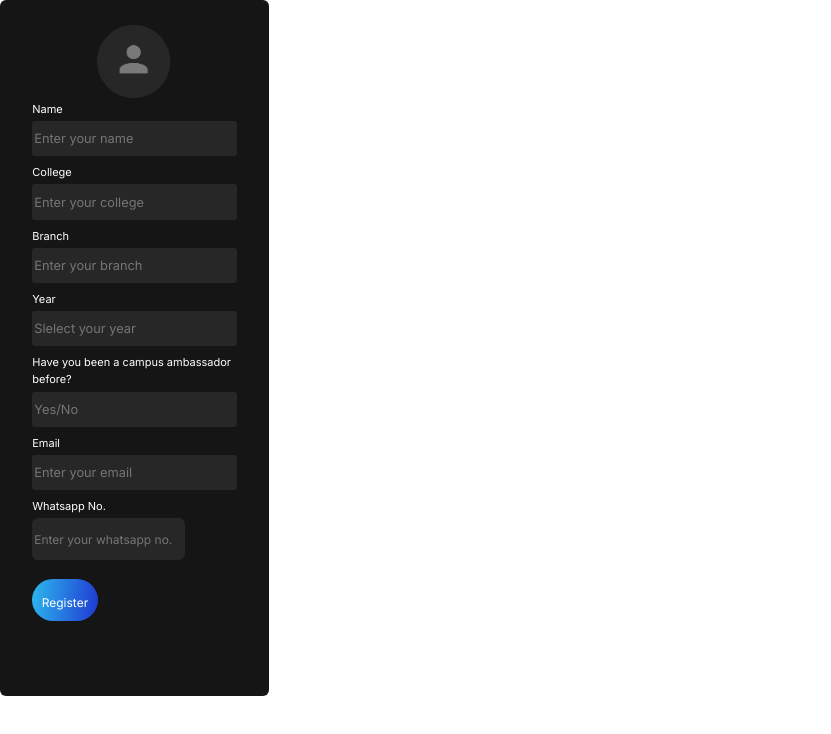
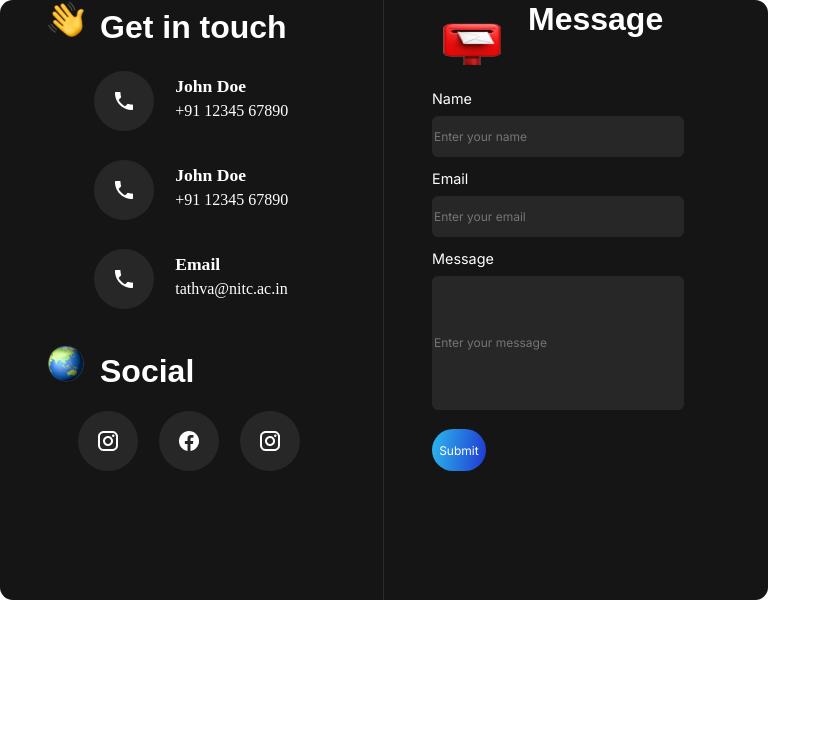
Before and after one commit to amalpmathews2003/tathva-ca-website, a React (Create React App) app: page / in a window 1280 px wide. Shown: the top 734 px of the page, without its empty margins (0-831 px from the left). Built offline with nearby package versions, Linux system fonts and the light colour scheme; a web font is replaced by a local one.

Commit message:
form-commit

```diff
--- a/src/App.js
+++ b/src/App.js
@@ -14,8 +14,8 @@ function App() {
     {/* <Page_3/>
     <Page_4/>
     <Page_5/> */}
-    {/* <Form/> */}
-    <Form2/>
+    <Form/>
+    {/* <Form2/> */}
     </>
   );
 }
```
